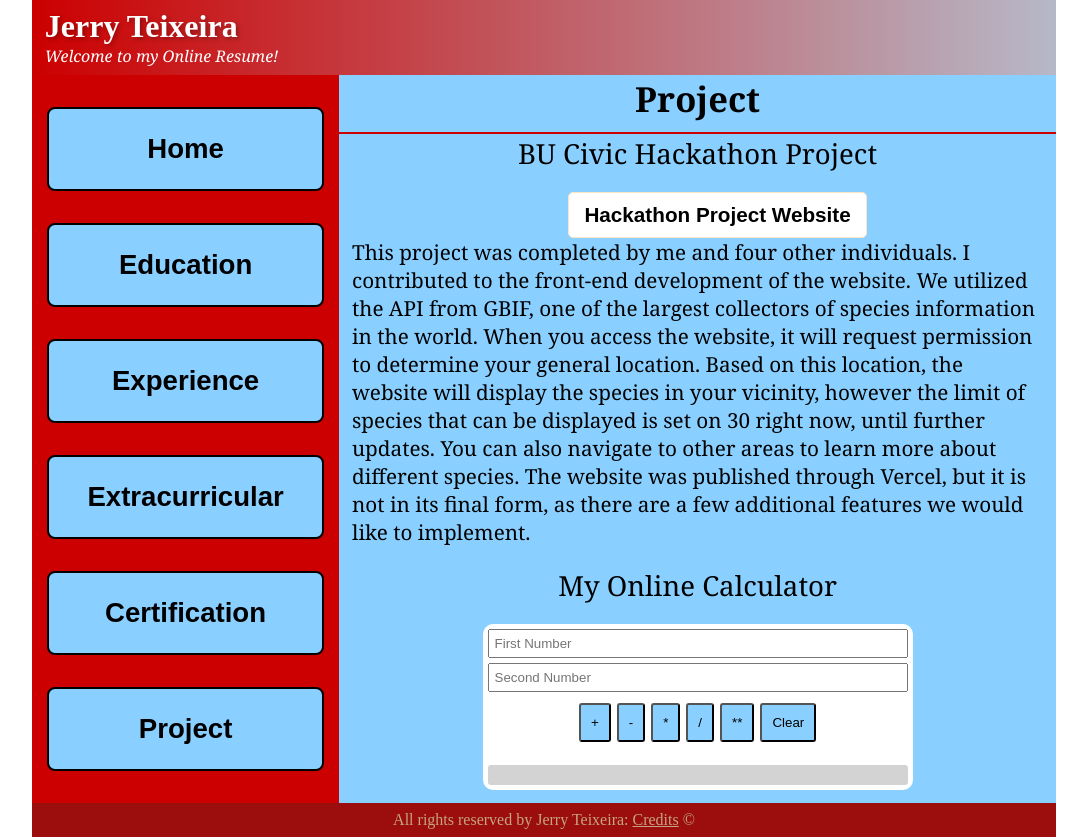
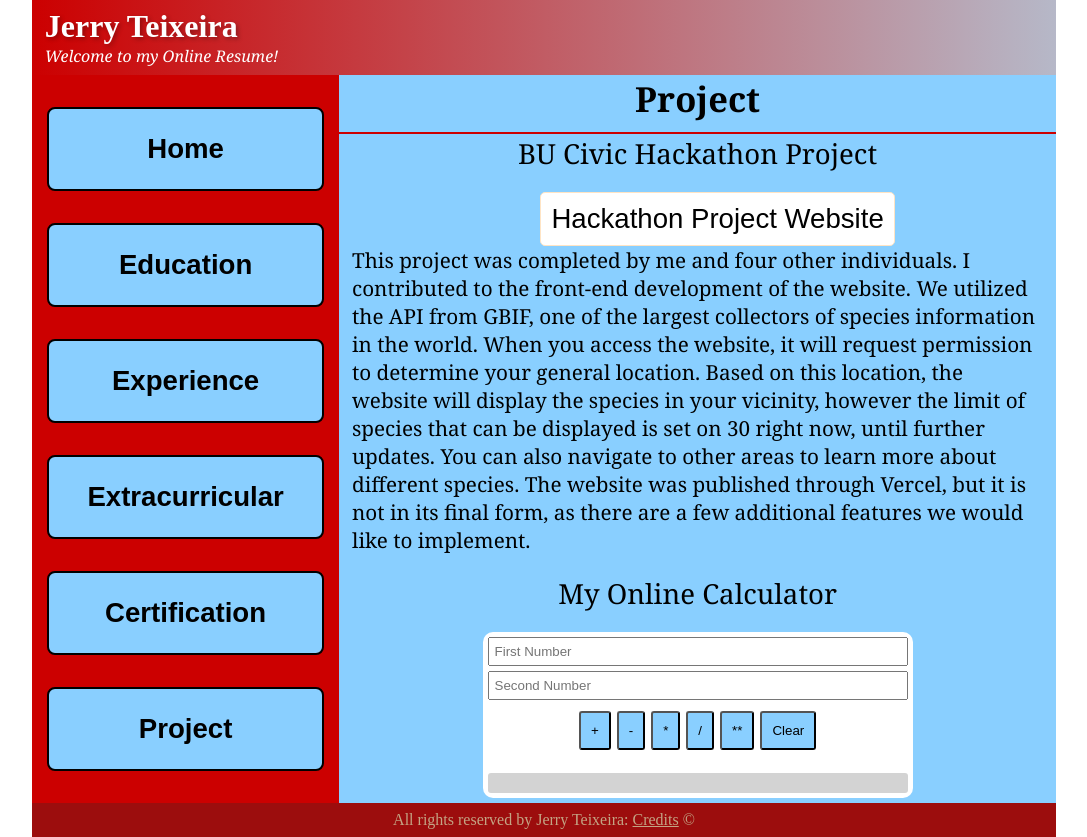
Before and after one commit to JerryBLT/mp-3, a React (Vite) app: page /project in a window 1280 px wide. Shown: the whole page, without its empty margins (96-1183 px from the left). Built offline with nearby package versions, Linux system fonts and the light colour scheme.

Commit message:
minor chanage to styling

```diff
--- a/src/Components/Compartments/Project.tsx
+++ b/src/Components/Compartments/Project.tsx
@@ -57,9 +57,9 @@ const NavItem = styled.li`
 
 const StyledLink = styled(Link)`
   display: inline-block;
-  padding: 10px 15px;
+  padding: 10px;
   text-decoration: none;
-  font-weight: 600;
+  font-size: calc(2px + 2vw);
   font-family: Arial, "Helvetica Neue", Helvetica, sans-serif;
   color: black;
   background-color: white;
@@ -72,7 +72,7 @@ const StyledLink = styled(Link)`
   }
 
   @media screen and (max-width: 750px) {
-    font-size: calc(2px + 2vw);
+    font-size: calc(2px + 2.5vw);
   }
 `;
 
--- a/src/Root.tsx
+++ b/src/Root.tsx
@@ -37,10 +37,10 @@ const FooterWrapper = styled.footer`
     color: #C4A484;
     padding: 1vh 1vw;
     text-align: center;
+`;
 
-    a {
-        color: #C4A484;
-    }
+const FooterLink = styled(Link)`
+    color: #C4A484;
 `;
 
 export default function Root(){
@@ -70,7 +70,7 @@ export default function Root(){
                     </Routes>
                 </Container>
                 <FooterWrapper>
-                    <p>All rights reserved by Jerry Teixeira: <Link to={'/'}>Credits</Link> &#169;</p>
+                    <p>All rights reserved by Jerry Teixeira: <FooterLink to={'/'}>Credits</FooterLink> &#169;</p>
                 </FooterWrapper>
         </PageWrapper>
     );
```
